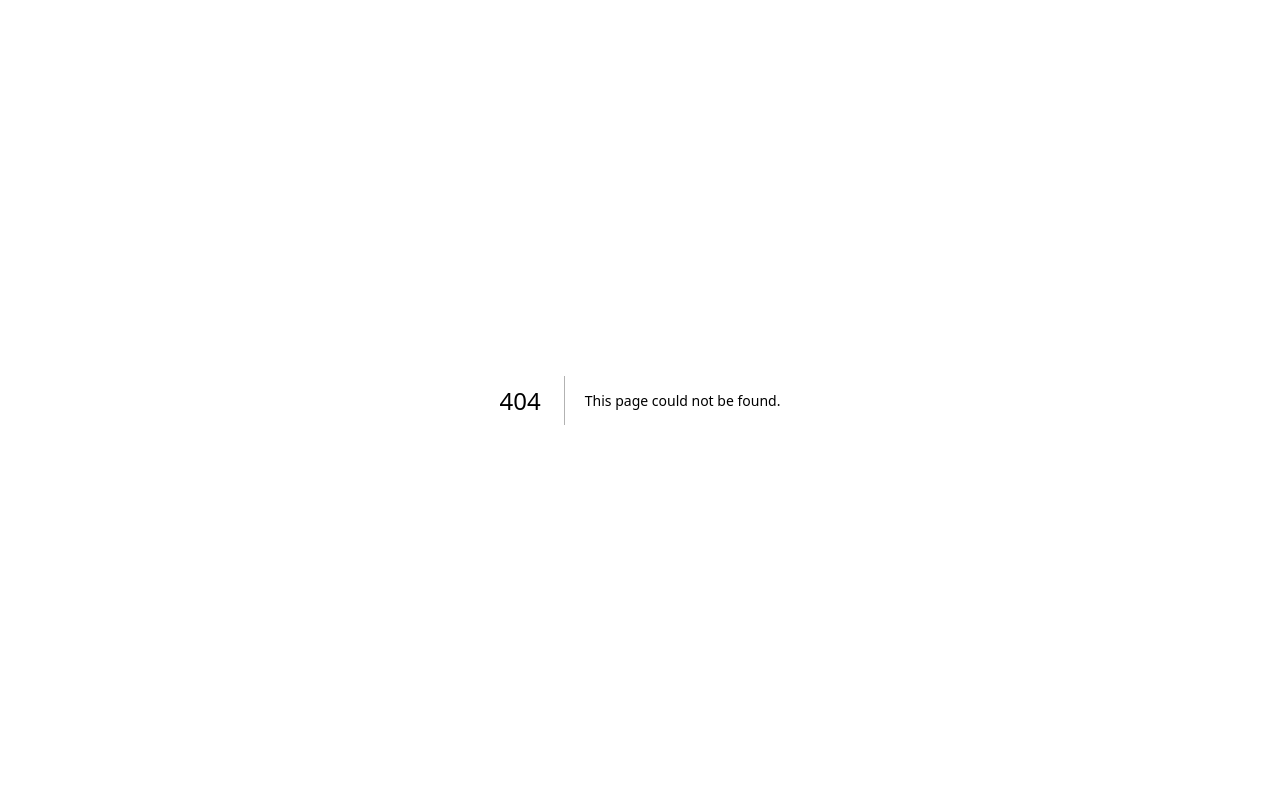
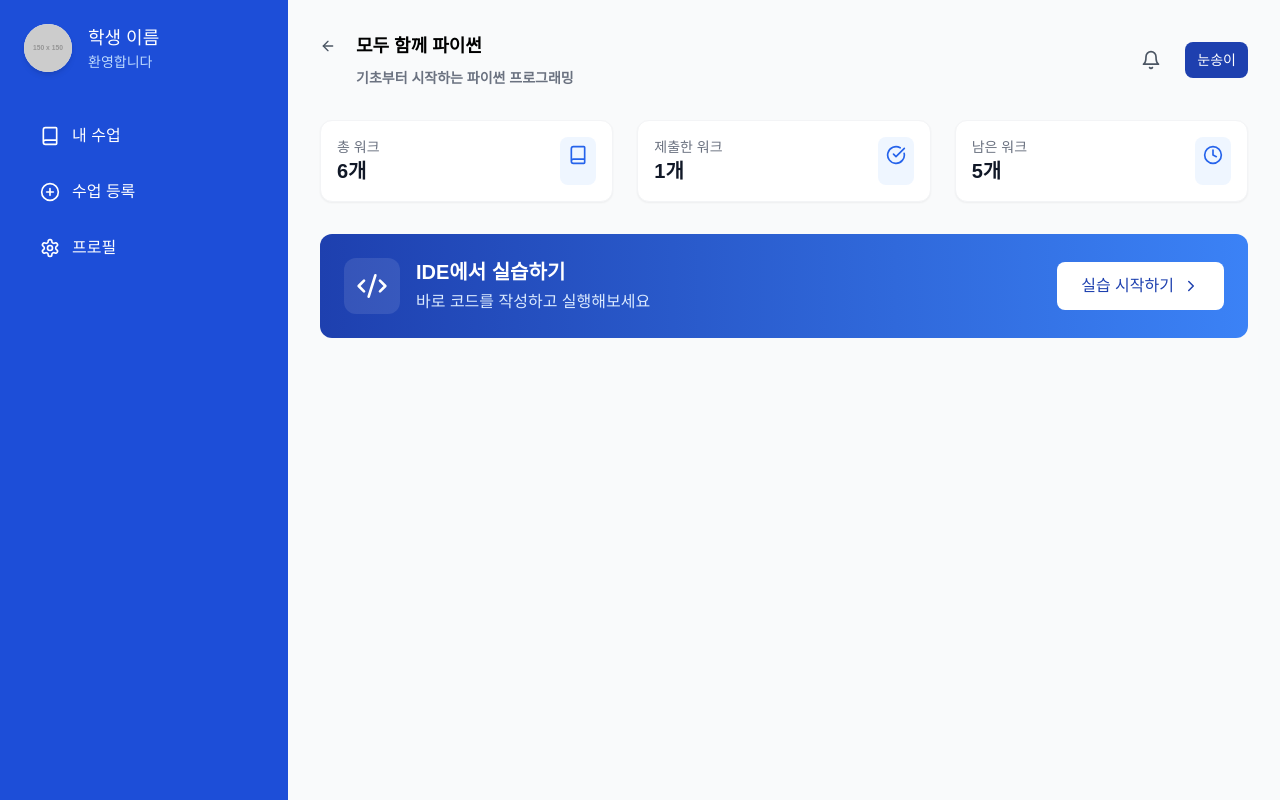
Before and after one commit to 9oormthon-univ/2024_DANPOON_TEAM_25_FE, a Next.js app: page /student/courses/1 in a window 1280 px wide. Before the commit this address had no page. Built offline with nearby package versions, Linux system fonts and the light colour scheme.

Commit message:
[feat] CourseDetail 페이지 컴포넌트 생성

```diff
--- /dev/null
+++ b/src/pages/student/courses/[courseId]/index.tsx
@@ -0,0 +1,33 @@
+import { Book, CheckCircleIcon, Clock } from 'lucide-react';
+import { StudentSidebar } from '@/components/sidebar/StudentSidebar';
+import { PageHeader } from '@/components/layout/PageHeader/PageHeader';
+import StatCard from '@/components/common/Card/StatsCard';
+import PracticeButton from '@/components/common/Button/PracticeButton';
+
+const CourseDetail = () => {
+  return (
+    <div className="min-h-screen bg-gray-50">
+      <StudentSidebar />
+      <div className="ml-72 p-8">
+      <PageHeader
+          pageTitle="모두 함께 파이썬"
+          role="student"
+          hasBackButton
+          hasSubtitle
+          subtitle="기초부터 시작하는 파이썬 프로그래밍"
+          status="in-progress"
+        />
+         <div className="my-8">
+        <div className="grid grid-cols-3 gap-6 mb-8">
+          <StatCard label="총 워크" value="6개" icon={Book} />
+          <StatCard label="제출한 워크" value="1개" icon={CheckCircleIcon} />
+          <StatCard label="남은 워크" value="5개" icon={Clock} />
+        </div>
+        </div>
+        <PracticeButton url="#" />
+      </div>
+    </div>
+  );
+};
+
+export default CourseDetail;
```
